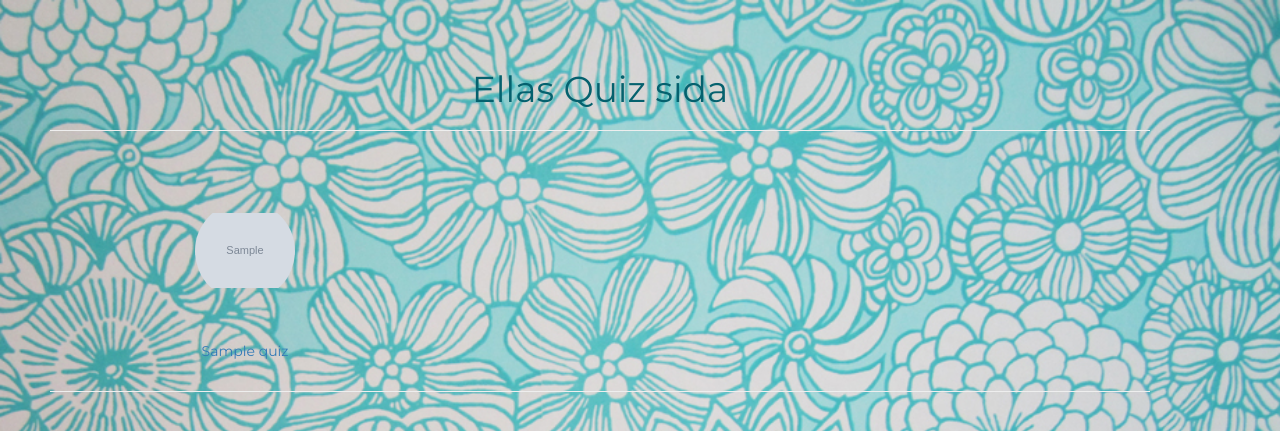
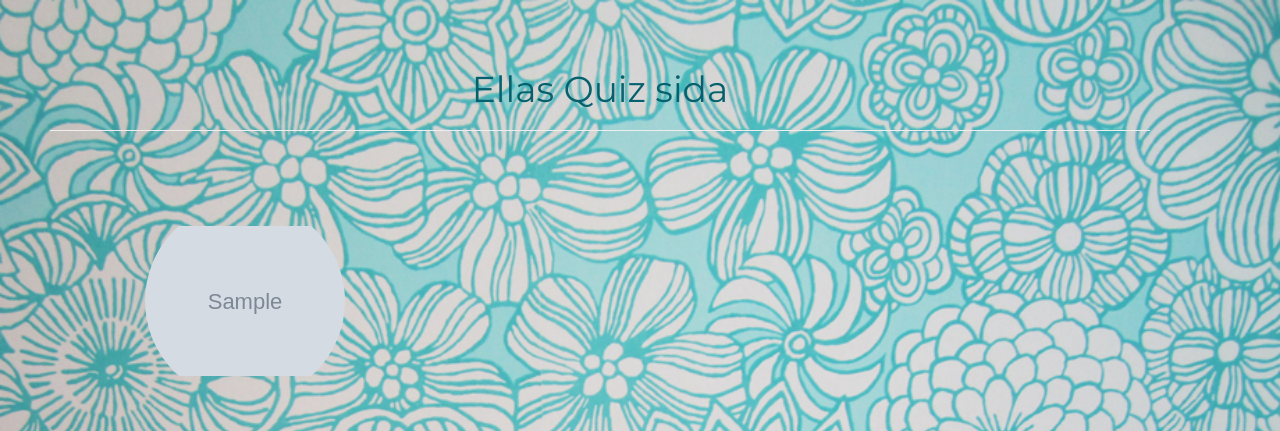
Before and after one commit to tiddelipoms/quizproject, a Django app: page / in a window 1280 px wide. Shown: the top 431 px of the page. Run offline with Django 3.2, Linux system fonts and the light colour scheme; tables that the repository leaves empty hold one stand-in row (values such as "Sample post"); grey boxes marked "Sample" are stand-in pictures; some libraries are stand-ins or nearby versions.

Commit message:
fix with images

```diff
--- a/quiz/templates/quiz/startpage.html
+++ b/quiz/templates/quiz/startpage.html
@@ -26,7 +26,7 @@
 	<br>
 	<p>{% for quiz in quizzes %}
 	 <div class="col-xs-4">
-	 	<img src= "{{quiz.quiz_image}}" class="img-circle" class="img-responsive" style="height: 100px; width: 100px; object-fit: contain">
+	 	<img src= "{{quiz.quiz_image}}" class="img-circle" class="img-responsive" style="height: 200px; width: 200px; object-fit: contain">
  		<p><br><br><a href="{%url 'quiz_page' quiz.quiz_number %}">
  		{{ quiz.name}}</a></p>
  	</div>
```
Also changed, not shown: static/colloseum.jpg (added), static/madonna_vogue.jpg, static/teknisk2.jpg (added), 1 other file.
